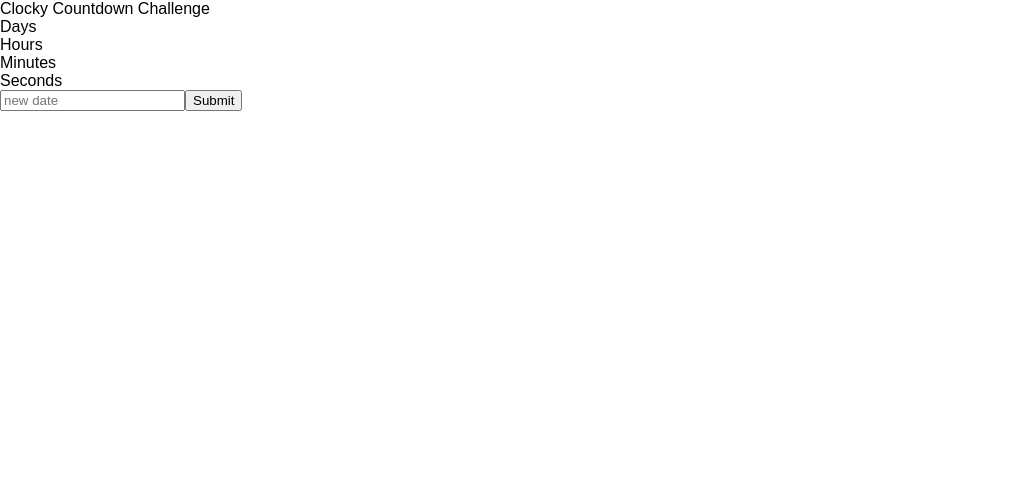
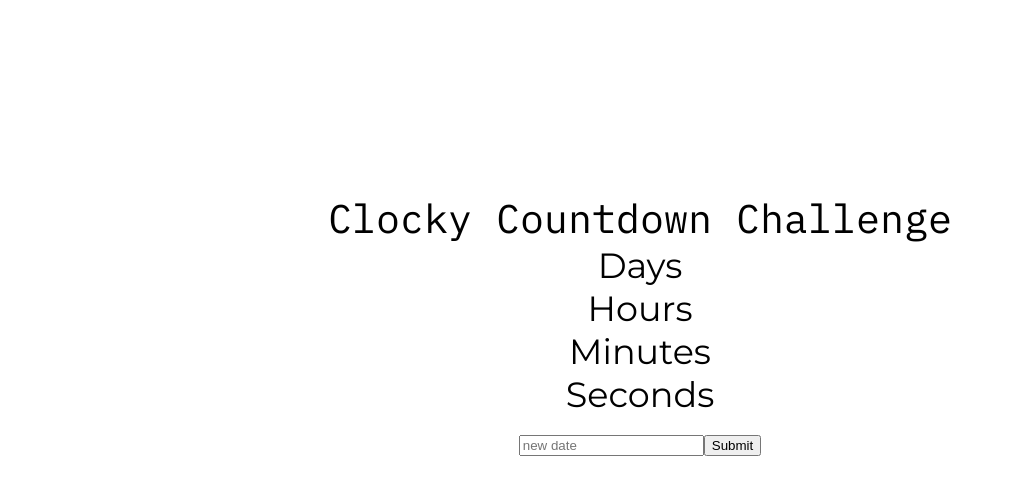
Before and after one commit to eduardorasgado/clocky-countdown, a React (Create React App) app: page / in a window 1280 px wide. Shown: the top 494 px of the page, without its empty margins (0-1013 px from the left). Built offline with nearby package versions, Linux system fonts and the light colour scheme.

Commit message:
Added style App.css

```diff
--- a/src/App.css
+++ b/src/App.css
@@ -1,28 +1,13 @@
+@import url('https://fonts.googleapis.com/css?family=IBM+Plex+Mono|Montserrat');
+
 .App {
+  font-family: 'Montserrat', sans-serif;
   text-align: center;
-}
-
-.App-logo {
-  animation: App-logo-spin infinite 20s linear;
-  height: 80px;
-}
-
-.App-header {
-  background-color: #222;
-  height: 150px;
-  padding: 20px;
-  color: white;
+  font-size: 35px;
+  margin-top: 15%;
 }
 
 .App-title {
-  font-size: 1.5em;
+  font-size: 40px;
+  font-family: 'IBM Plex Mono', monospace;
 }
-
-.App-intro {
-  font-size: large;
-}
-
-@keyframes App-logo-spin {
-  from { transform: rotate(0deg); }
-  to { transform: rotate(360deg); }
-}
--- a/src/App.js
+++ b/src/App.js
@@ -5,8 +5,8 @@
 class App extends Component {
   render() {
     return (
-      <div>
-        <div>
+      <div className="App">
+        <div className="App-title">
           Clocky Countdown Challenge
         </div>
         <div>
```
